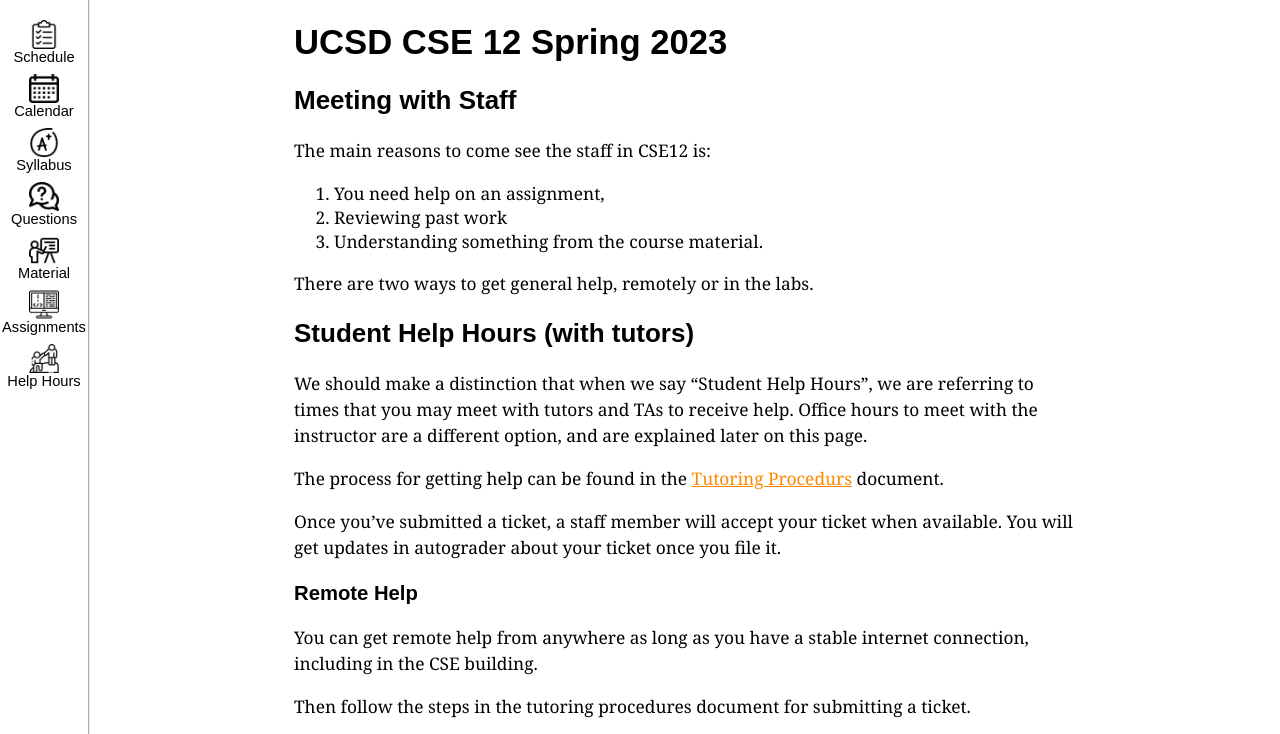
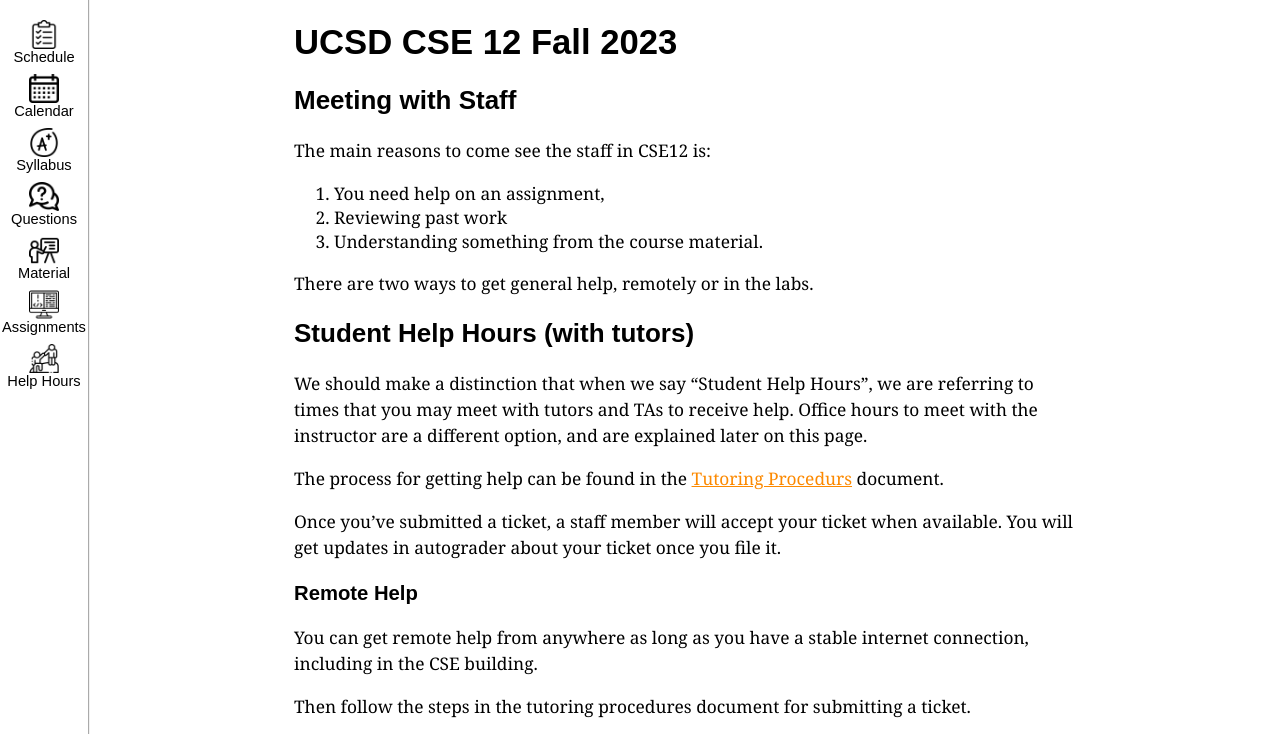
Before and after one commit to ucsd-cse12-f23/ucsd-cse12-f23.github.io, a Jekyll site: the page built from help-hours.md, in a window 1280 px wide and 900 px high, cut to the strip 0-734 px from the top of the window. Built offline with Jekyll 4.4.1, drawn with Linux system fonts in a browser that asks for light colours.

Commit message:
Update help-hours.md

```diff
--- a/help-hours.md
+++ b/help-hours.md
@@ -2,7 +2,7 @@
 layout: with-sidebar
 title: "UCSD CSE12 – Basic Data Structures and Object-Oriented Design"
 ---
-# UCSD CSE 12 Spring 2023
+# UCSD CSE 12 Fall 2023
 
 ## Meeting with Staff
 
```
